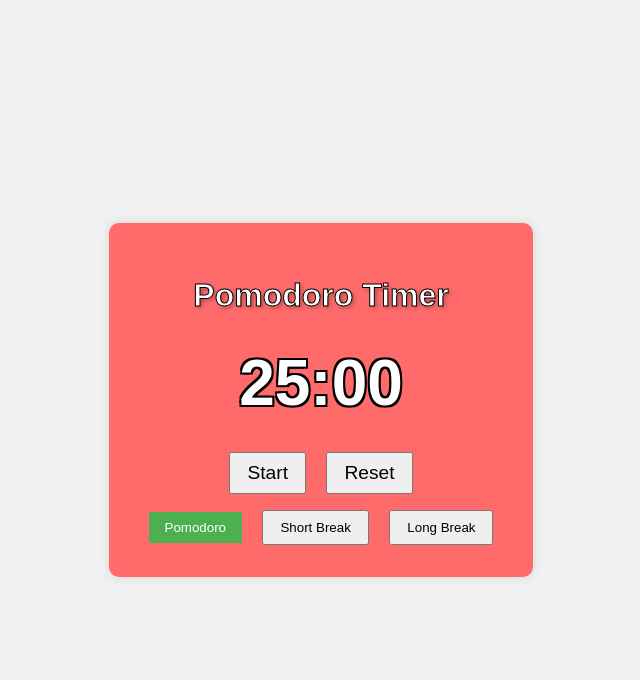
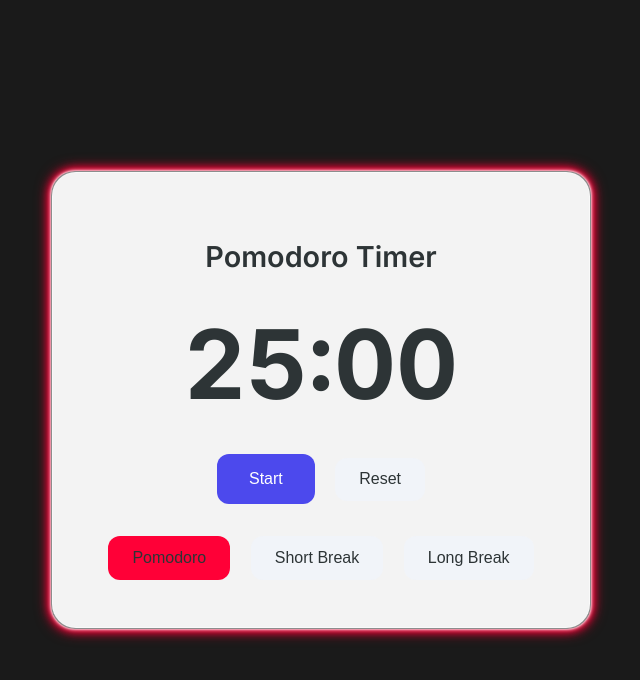
Before and after one commit to leavittm/BYOA-Pomodoro, a plain HTML site: page index.html in a window 1280 px wide. Shown: the whole page, without its empty margins (319-959 px from the left). Drawn offline with Linux system fonts and the light colour scheme.

Commit message:
neon styling

```diff
--- a/index.html
+++ b/index.html
@@ -5,6 +5,7 @@
     <meta name="viewport" content="width=device-width, initial-scale=1.0">
     <title>Pomodoro Timer</title>
     <link rel="stylesheet" href="styles.css">
+    <link href="https://fonts.googleapis.com/css2?family=Inter:wght@400;500;600;700&display=swap" rel="stylesheet">
 </head>
 <body>
     <div class="container">
--- a/script.js
+++ b/script.js
@@ -22,8 +22,9 @@ class PomodoroTimer {
         this.shortBreakButton.addEventListener('click', () => this.setTime(5));
         this.longBreakButton.addEventListener('click', () => this.setTime(15));
 
-        // Set initial container color
-        document.querySelector('.container').style.backgroundColor = '#ff6b6b';
+        // Set initial container class
+        const container = document.querySelector('.container');
+        container.classList.add('pomodoro-mode');
 
         // Add new properties for color transition
         this.startColor = '#ffffff';
@@ -104,6 +105,19 @@ class PomodoroTimer {
 
         // Reset container to starting color
         document.querySelector('.container').style.backgroundColor = this.startColor;
+
+        // Remove all mode classes
+        const container = document.querySelector('.container');
+        container.classList.remove('pomodoro-mode', 'shortbreak-mode', 'longbreak-mode');
+
+        // Add appropriate mode class
+        if (minutes === 25) {
+            container.classList.add('pomodoro-mode');
+        } else if (minutes === 5) {
+            container.classList.add('shortbreak-mode');
+        } else if (minutes === 15) {
+            container.classList.add('longbreak-mode');
+        }
     }
 
     updateDisplay() {
--- a/styles.css
+++ b/styles.css
@@ -1,61 +1,143 @@
 body {
-    font-family: Arial, sans-serif;
+    font-family: 'Inter', -apple-system, BlinkMacSystemFont, sans-serif;
     display: flex;
     justify-content: center;
     align-items: center;
     min-height: 100vh;
     margin: 0;
-    background-color: #f0f0f0;
+    background: #1a1a1a;  /* Dark grey background */
 }
 
 .container {
     text-align: center;
-    background-color: #ffffff;  /* Default Pomodoro color */
-    padding: 2rem;
-    border-radius: 10px;
-    box-shadow: 0 0 10px rgba(0, 0, 0, 0.1);
-    color: white;  /* Make text white for better contrast */
-    transition: none;  /* Smooth color transition */
+    background-color: rgba(255, 255, 255, 0.95);
+    padding: 3rem;
+    border-radius: 24px;
+    min-width: 380px;
+    position: relative;
+}
+
+/* Pomodoro mode (red) */
+.container.pomodoro-mode::before {
+    content: '';
+    position: absolute;
+    top: -1px;
+    left: -1px;
+    right: -1px;
+    bottom: -1px;
+    border-radius: 24px;
+    border: 2px solid rgba(255, 255, 255, 0.5);
+    box-shadow:
+        0 0 2px #fff,
+        0 0 4px #fff,
+        0 0 8px rgb(255, 0, 55),
+        0 0 12px rgb(255, 0, 55),
+        0 0 16px rgb(255, 0, 55);
+    z-index: -1;
+}
+
+/* Short break mode (teal) */
+.container.shortbreak-mode::before {
+    content: '';
+    position: absolute;
+    top: -1px;
+    left: -1px;
+    right: -1px;
+    bottom: -1px;
+    border-radius: 24px;
+    border: 2px solid rgba(255, 255, 255, 0.5);
+    box-shadow:
+        0 0 2px #fff,
+        0 0 4px #fff,
+        0 0 8px rgb(0, 255, 205),
+        0 0 12px rgb(0, 255, 205),
+        0 0 16px rgb(0, 255, 205);
+    z-index: -1;
+}
+
+/* Long break mode (blue) */
+.container.longbreak-mode::before {
+    content: '';
+    position: absolute;
+    top: -1px;
+    left: -1px;
+    right: -1px;
+    bottom: -1px;
+    border-radius: 24px;
+    border: 2px solid rgba(255, 255, 255, 0.5);
+    box-shadow:
+        0 0 2px #fff,
+        0 0 4px #fff,
+        0 0 8px rgb(0, 140, 255),
+        0 0 12px rgb(0, 140, 255),
+        0 0 16px rgb(0, 140, 255);
+    z-index: -1;
 }
 
 .timer-display {
-    font-size: 4rem;
-    font-weight: bold;
+    font-size: 6rem;
+    font-weight: 700;
     margin: 2rem 0;
-    /* Create outline using text-shadow */
-    color: white;
-    text-shadow:
-       -2px -2px #000,
-        2px -2px #000,
-        -2px 2px #000,
-        2px 2px #000;
+    color: #2d3436;
+    font-variant-numeric: tabular-nums;
 }
 
-.controls button {
-    font-size: 1.2rem;
+.controls button, .mode button {
+    font-size: 1rem;
     margin: 0 0.5rem;
-    padding: 0.5rem 1rem;
+    padding: 0.8rem 1.5rem;
     cursor: pointer;
+    border: none;
+    border-radius: 12px;
+    font-weight: 500;
+    transition: all 0.2s ease;
+    background: #f1f4f9;
+    color: #2d3436;
+}
+
+.controls button:hover, .mode button:hover {
+    background: #e4e9f2;
+    transform: translateY(-1px);
 }
 
 .mode {
-    margin-top: 1rem;
+    margin-top: 2rem;
 }
 
-.mode button {
-    margin: 0 0.5rem;
-    padding: 0.5rem 1rem;
-    cursor: pointer;
+/* Update active button colors to match their modes */
+#pomodoro.active {
+    background: rgb(255, 0, 55) !important;
 }
 
-.active {
-    background-color: #4CAF50;
-    color: white;
-    border: none;
+#shortBreak.active {
+    background: rgb(0, 255, 205) !important;
+}
+
+#longBreak.active {
+    background: rgb(0, 140, 255) !important;
 }
 
 h1 {
-    /* Add text stroke to title as well */
-    -webkit-text-stroke: 1px black;
-    text-shadow: 2px 2px 4px rgba(0, 0, 0, 0.3);
+    font-size: 1.8rem;
+    color: #2d3436;
+    margin-bottom: 2rem;
+    font-weight: 600;
 }
+
+#start {
+    background: #4c49ed;
+    color: white;
+    padding: 1rem 2rem;
+}
+
+#start:hover {
+    background: #3f3dd3;
+}
+
+#reset {
+    background: #f1f4f9;
+}
+
+.controls {
+    margin-bottom: 1.5rem;
+}
```
